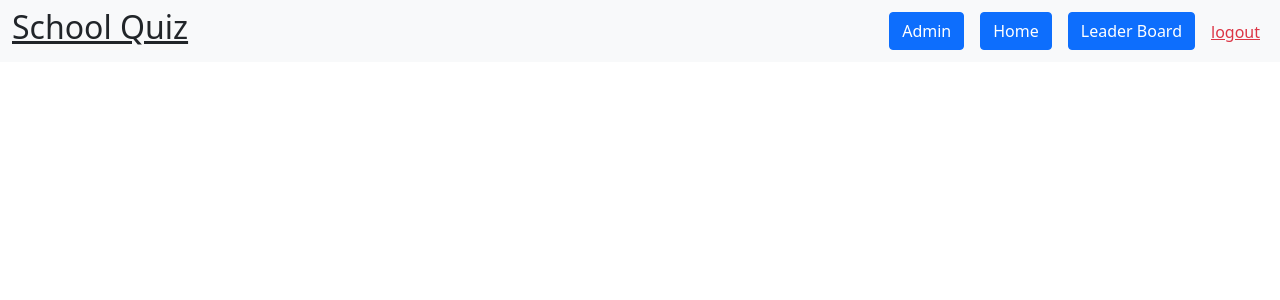
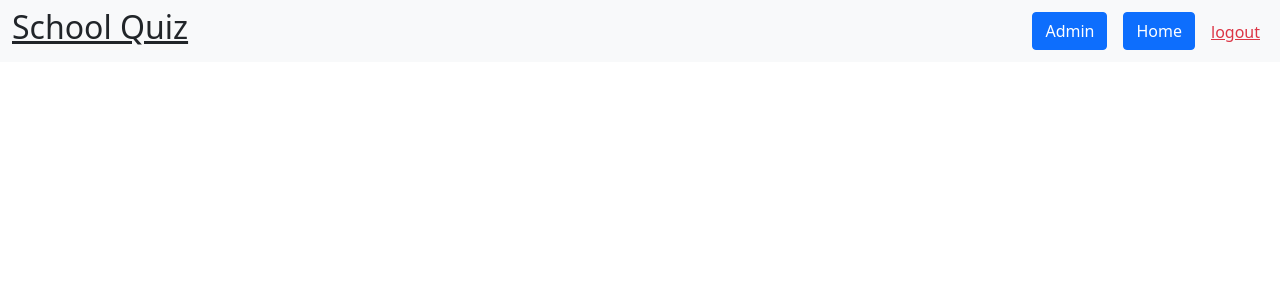
Before and after one commit to sagarmohanty2k00/School-Quiz, a Django app: page /addquestions/1 in a window 1280 px wide. Shown: the top 300 px of the page. Run offline with Django 3.2, Linux system fonts and the light colour scheme; a user stored in the database is signed in.

Commit message:
removed leaderboard

```diff
--- a/templates/base.html
+++ b/templates/base.html
@@ -23,7 +23,6 @@
 
             {% endif %}
             <a href="/" class="btn btn-primary mx-2">Home</a>
-            <a href="/leaderboard" class="btn btn-primary mx-2">Leader Board</a>
             <a href="/logout/" class="text-danger pt-2 mx-2">logout</a>
           {% else %}
             <a href="/signin-form/" class="btn btn-primary mx-2">login</a>
```
Also changed, not shown: db.sqlite3.
